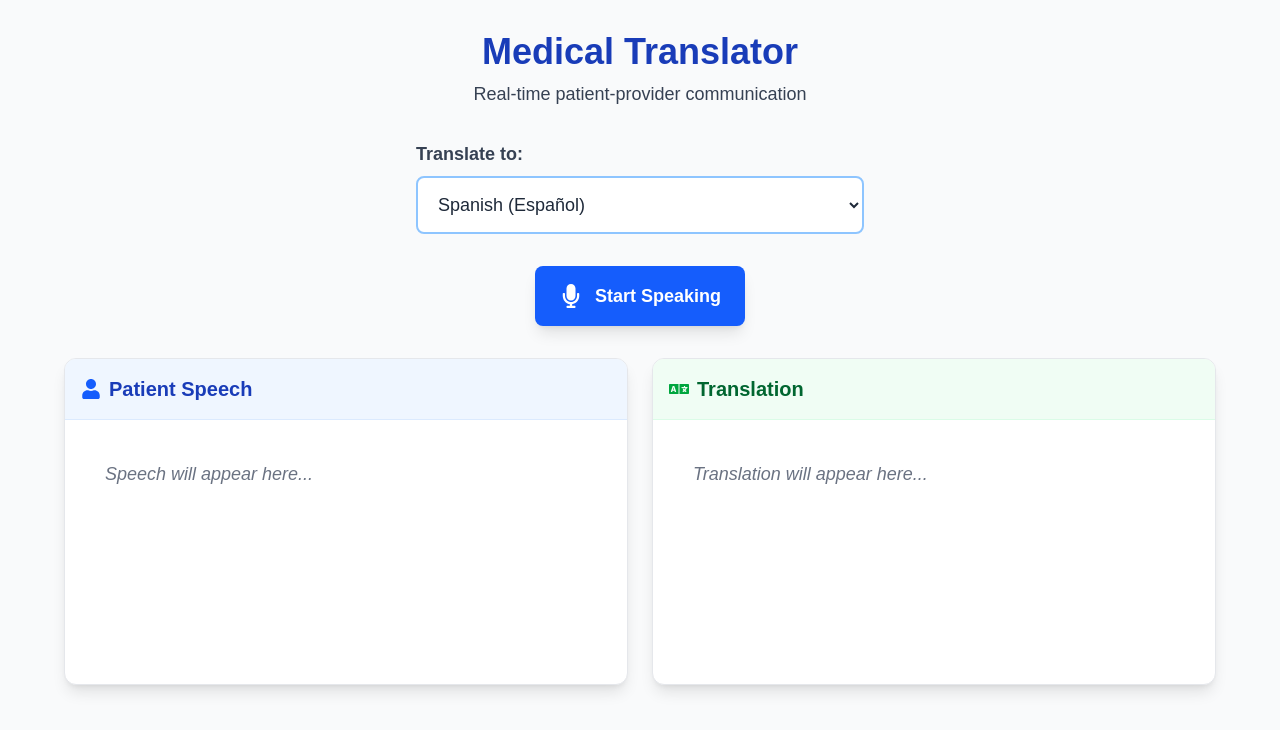
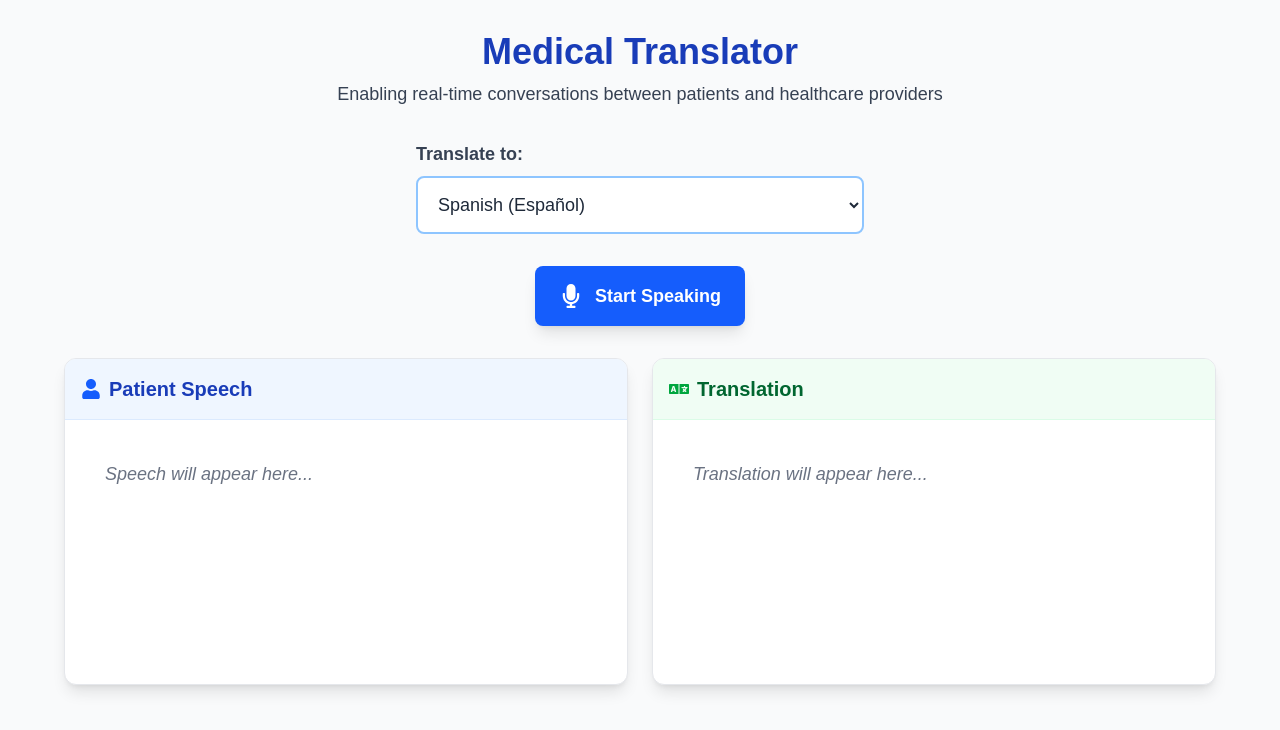
Before and after one commit to Farhin-Rahman/Healthcare-Translator, a Next.js app: page / in a window 1280 px wide. Shown: the top 730 px of the page. Built offline with nearby package versions, Linux system fonts and the light colour scheme.

Commit message:
Updated Interface

```diff
--- a/app/page.js
+++ b/app/page.js
@@ -125,7 +125,7 @@ export default function HealthcareTranslator() {
     <div className="min-h-screen bg-gray-50 p-4 md:p-8">
       <header className="mb-8 text-center">
         <h1 className="text-4xl font-bold text-blue-800 mb-2">Medical Translator</h1>
-        <p className="text-lg text-gray-700">Real-time patient-provider communication</p>
+        <p className="text-lg text-gray-700">Enabling real-time conversations between patients and healthcare providers</p>
       </header>
 
       <div className="max-w-md mx-auto mb-8">
```
